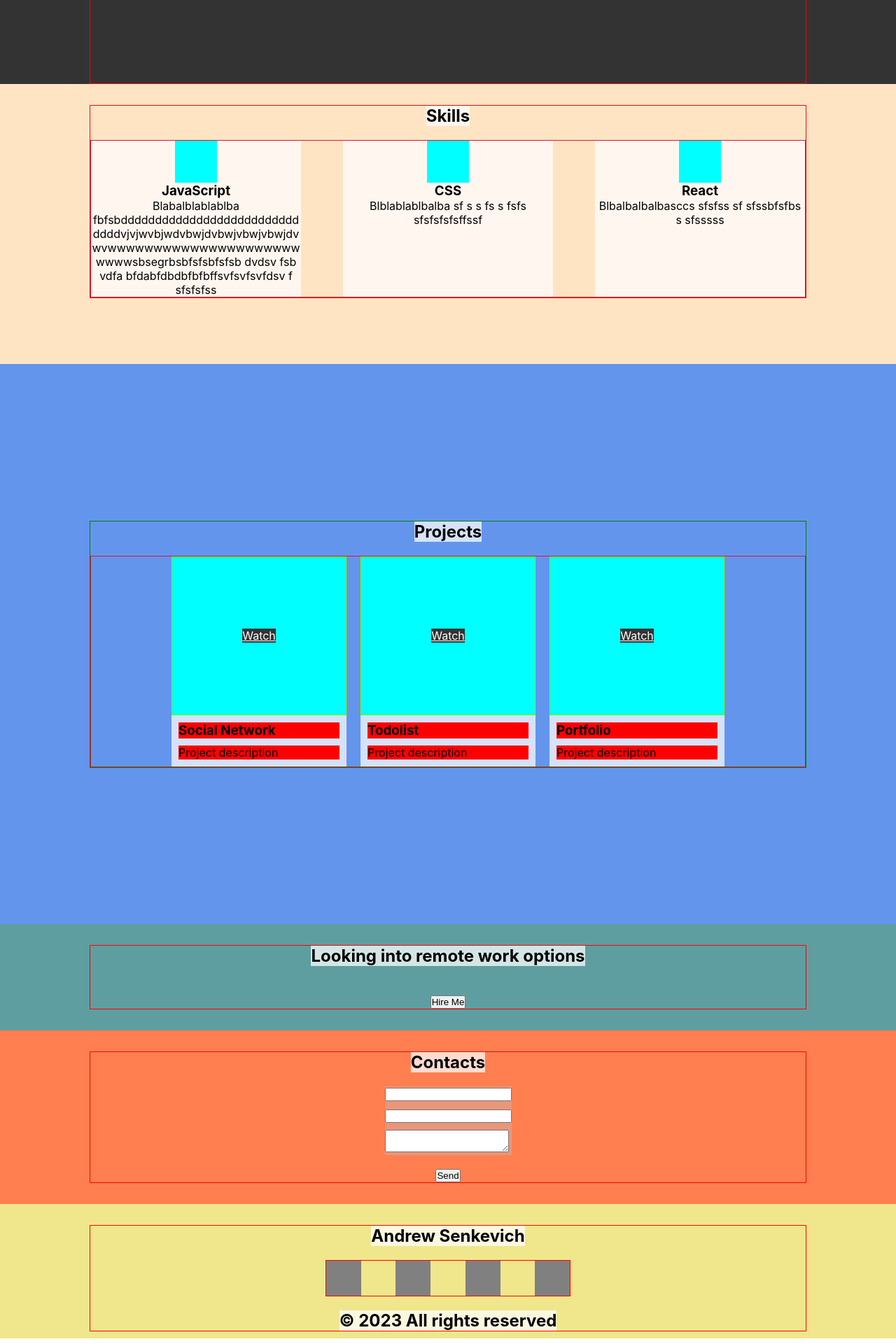
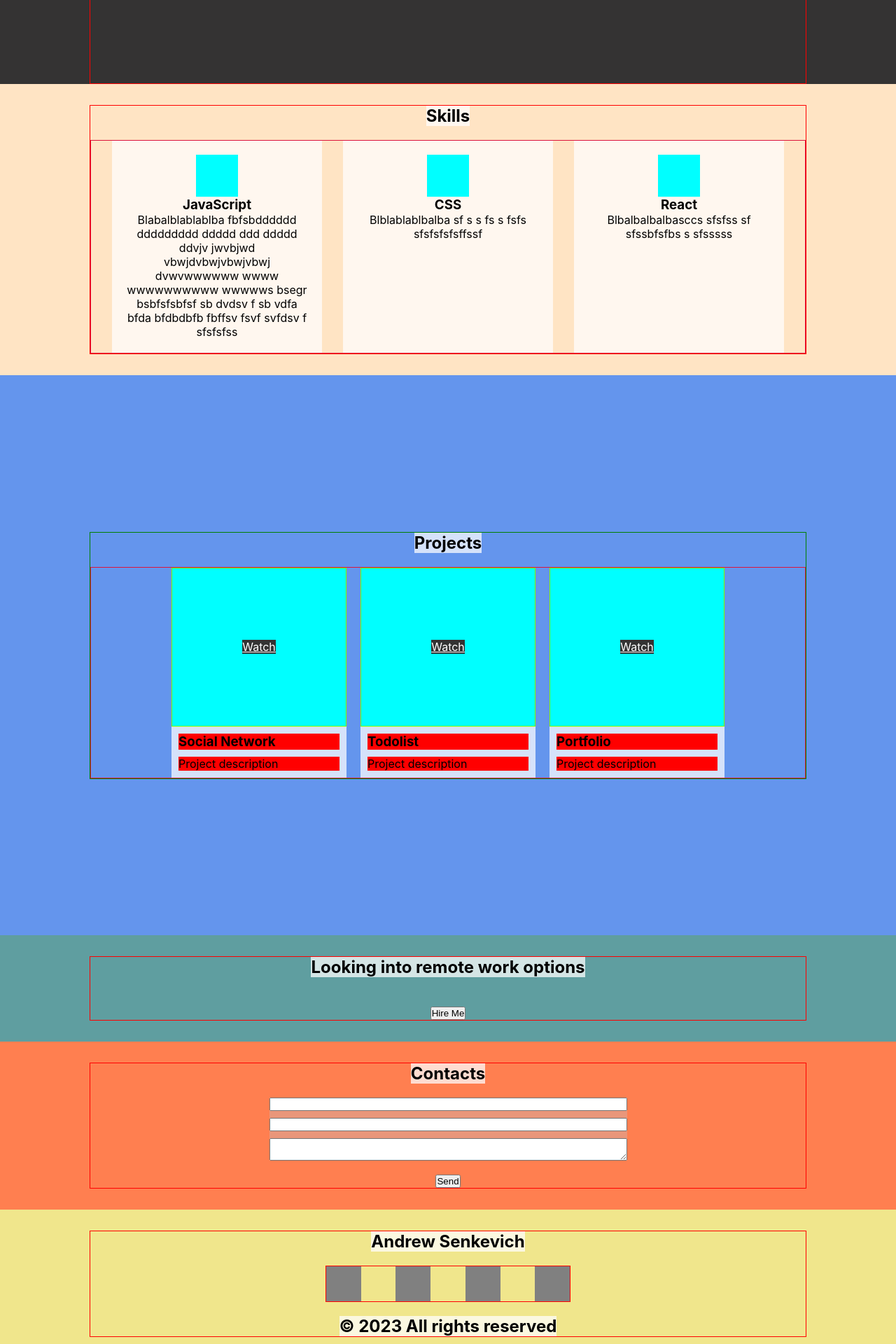
Before and after one commit to Sene4kaaa/portfolio, a React (Create React App) app: page / in a window 1280 px wide. Shown: the part 760-2680 px from the top of the page at 70% size. Built offline with nearby package versions, Linux system fonts and the light colour scheme.

Commit message:
Refactoring CSS

```diff
--- a/src/components/Contacts/Contacts.module.css
+++ b/src/components/Contacts/Contacts.module.css
@@ -15,8 +15,14 @@
 }
 
 .form {
+    width: 50%;
+    display: flex;
+    flex-direction: column;
+    justify-content: space-between;
     background-color: darksalmon;
     margin-top: 20px;
+    gap: 10px;
+
 }
 
 .button {
--- a/src/components/Contacts/Contacts.tsx
+++ b/src/components/Contacts/Contacts.tsx
@@ -1,7 +1,7 @@
 import React from 'react';
 import s from './Contacts.module.css'
 import styleContainer from '../../common/styles/Container.module.css'
-import {Form} from "./Form/Form";
+
 
 
 export const Contacts = () => {
@@ -10,7 +10,9 @@ export const Contacts = () => {
             <div className={`${styleContainer.container} ${s.contactsContainer} `}>
                 <h2 className={s.title}>Contacts</h2>
                 <form className={s.form}>
-                    <Form/>
+                    <input/>
+                    <input/>
+                    <textarea/>
                 </form>
                 <button className={s.button}>Send</button>
             </div>
--- a/src/components/Contacts/Form/Form.module.css
+++ /dev/null
@@ -1,14 +0,0 @@
-.formContainer {
-
-}
-.firstInput {
-
-}
-
-.secondInput {
-    padding-top: 10px;
-}
-
-.textarea {
-padding-top: 10px;
-}
--- a/src/components/Contacts/Form/Form.tsx
+++ /dev/null
@@ -1,20 +0,0 @@
-import React from 'react';
-import s from './Form.module.css'
-
-
-export const Form = () => {
-    return (
-        <div className={s.formContainer}>
-            <div className={s.firstInput}>
-                <input/>
-            </div>
-            <div  className={s.secondInput}>
-                <input/>
-            </div>
-            <div  className={s.textarea}>
-                <textarea/>
-            </div>
-        </div>
-
-    )
-}
--- a/src/components/Footer/Block/Block.tsx
+++ b/src/components/Footer/Block/Block.tsx
@@ -4,6 +4,6 @@ import s from './Block.module.css'
 
 export const Block = () => {
     return (
-        <span className={s.block}></span>
+        <div className={s.block}></div>
     )
 }
--- a/src/components/Footer/Footer.tsx
+++ b/src/components/Footer/Footer.tsx
@@ -17,9 +17,9 @@ export const Footer = () => {
                     <Block/>
                     <Block/>
                 </div>
-                <div>
+                <span>
                     <h2 className={s.title}>© 2023 All rights reserved</h2>
-                </div>
+                </span>
             </div>
         </div>
 
--- a/src/components/Skills/Skill/Skill.module.css
+++ b/src/components/Skills/Skill/Skill.module.css
@@ -6,6 +6,8 @@
     align-items: center;
     text-align: center;
     word-break: break-word;
+    padding: 20px;
+    box-sizing: border-box;
 }
 
 .icon {
--- a/src/components/Skills/Skills.module.css
+++ b/src/components/Skills/Skills.module.css
@@ -18,7 +18,8 @@
     border: 1px solid crimson;
     width: 100%;
     display: flex;
-    justify-content: space-between;
+    justify-content: space-evenly;
     flex-wrap: wrap;
     margin-top: 20px;
+    box-sizing: border-box;
 }
--- a/src/components/Skills/Skills.tsx
+++ b/src/components/Skills/Skills.tsx
@@ -9,7 +9,7 @@ export const Skills = () => {
             <div className={`${styleContainer.container} ${s.skillsContainer} `}>
                 <h2 className={s.title}>Skills</h2>
                 <div className={s.skills}>
-                    <Skill title={'JavaScript'} description={'Blabalblablablba fbfsbddddddddddddddddddddddddddddddvjvjwvbjwdvbwjdvbwjvbwjvbwjdvwvwwwwwwwwwwwwwwwwwwwwwwwwwsbsegrbsbfsfsbfsfsb dvdsv fsb vdfa bfdabfdbdbfbfbffsvfsvfsvfdsv f sfsfsfss'}/>
+                    <Skill title={'JavaScript'} description={'Blabalblablablba fbfsbdddddd ddddddddd ddddd ddd ddddd ddvjv jwvbjwd vbwjdvbwjvbwjvbwj dvwvwwwwww wwww wwwwwwwwww wwwwws bsegr bsbfsfsbfsf sb dvdsv f sb vdfa  bfda bfdbdbfb fbffsv fsvf svfdsv f sfsfsfss'}/>
                     <Skill title={'CSS'} description={'Blblablablbalba sf s s fs s fsfs sfsfsfsfsffssf'}/>
                     <Skill title={'React'} description={'Blbalbalbalbasccs sfsfss sf sfssbfsfbs s sfsssss'}/>
             {/*        /!*<Skill title={'TypeScript'} description={'Blablablbablalba'}/>*!/*/}
```
